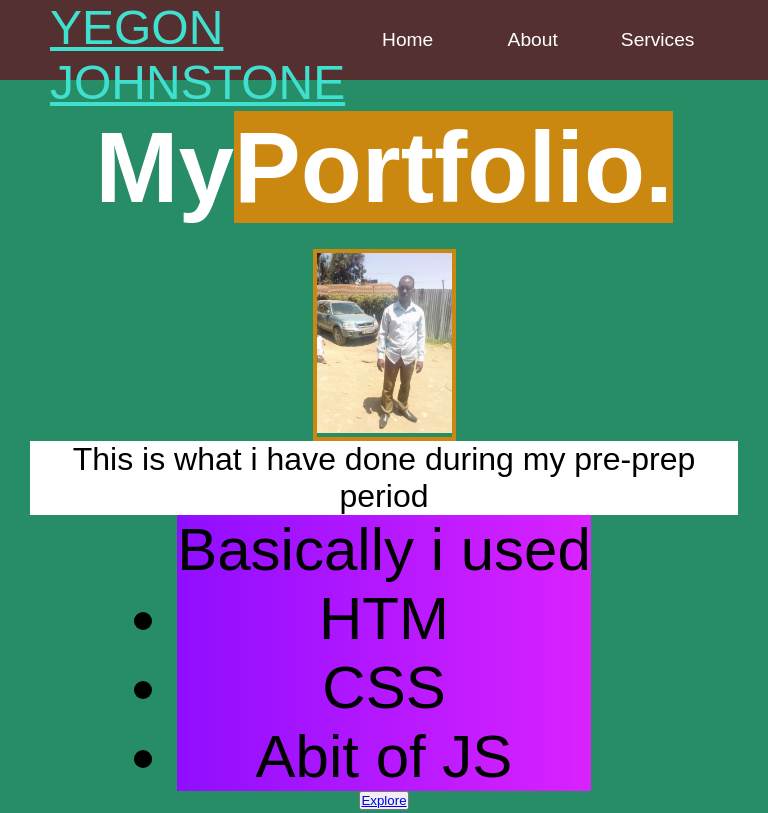
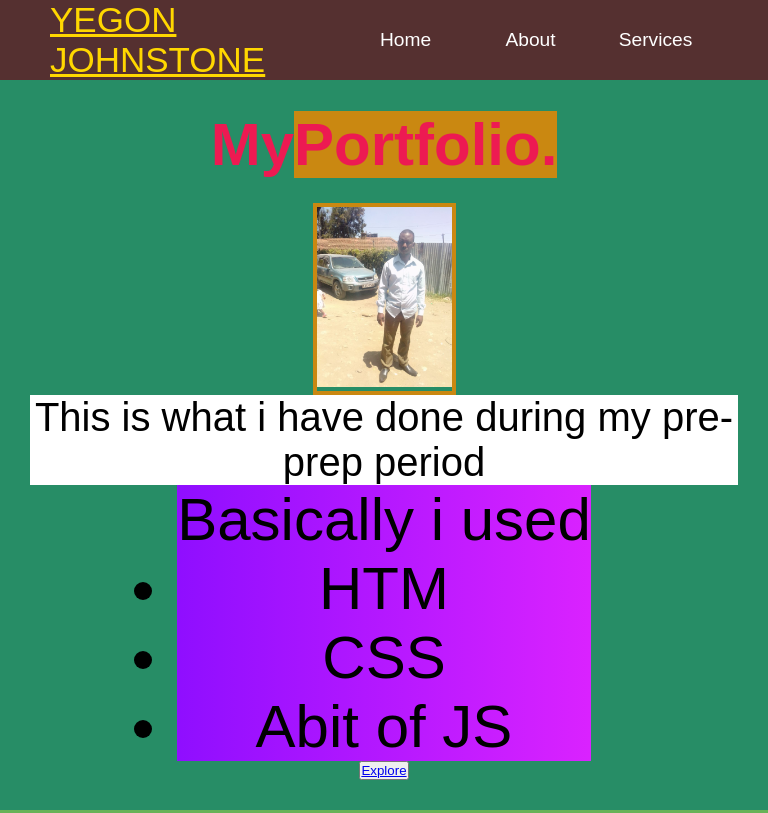
Before and after one commit to jwy951/Portfolio-Landing-Page, a plain HTML site: page index.html in a window 768 px wide. Shown: the top 813 px of the page. Drawn offline with Linux system fonts and the light colour scheme.

Commit message:
add @media

```diff
--- a/css/styles.css
+++ b/css/styles.css
@@ -122,7 +122,6 @@
 .tools{
     background-color: thistle;
      font-size: 60px;
-     background: #da22ff;
      list-style: none;
      /* fallback for old browsers */
      background: -webkit-linear-gradient(to right,
@@ -133,3 +132,18 @@
          #8f0eff,
          #da22ff);
 }
+@media screen and (max-width: 768px) and (min-width: 620px) {
+    #navbar__logo {
+        font-size: 35px;
+        color: gold;
+    }
+}
+@media screen and (max-width: 768px) and (min-width: 620px) {
+    .hero__heading {
+        font-size: 60px;
+        color: #ed1a52;
+    }
+    .hero__description {
+        font-size: 40px;
+    }
+}
```
